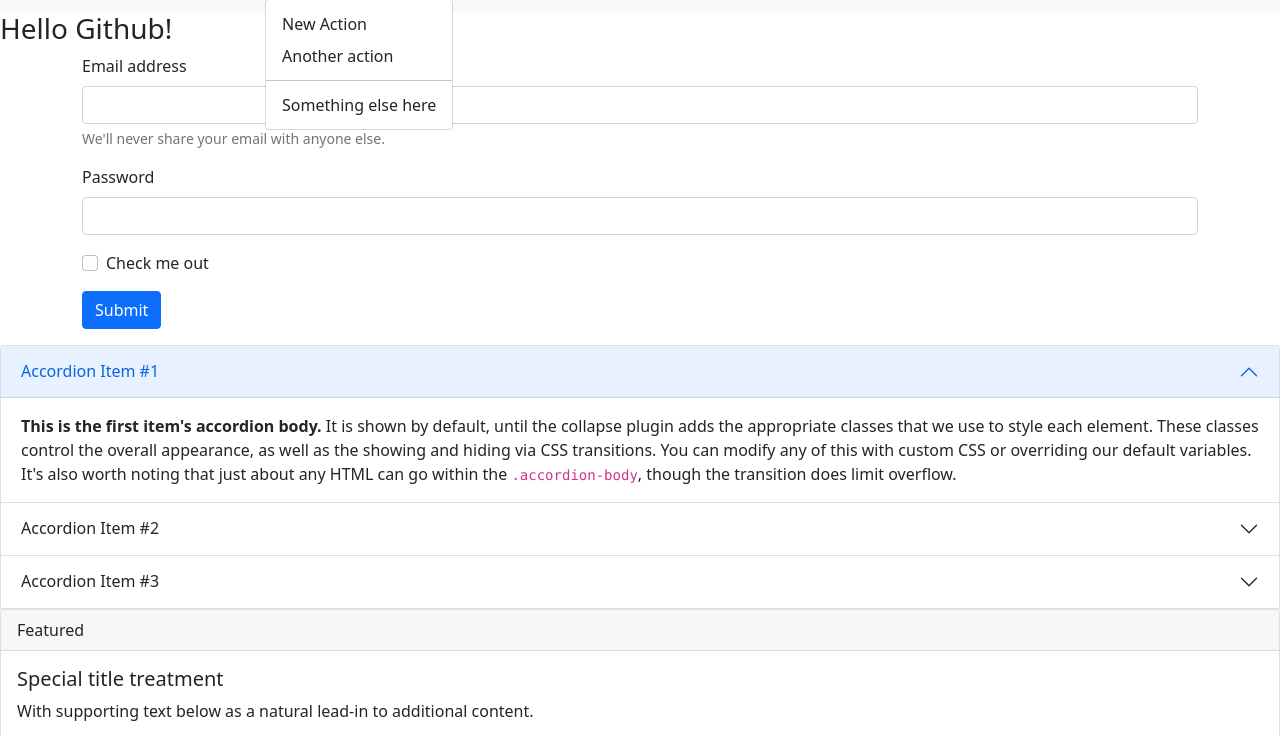
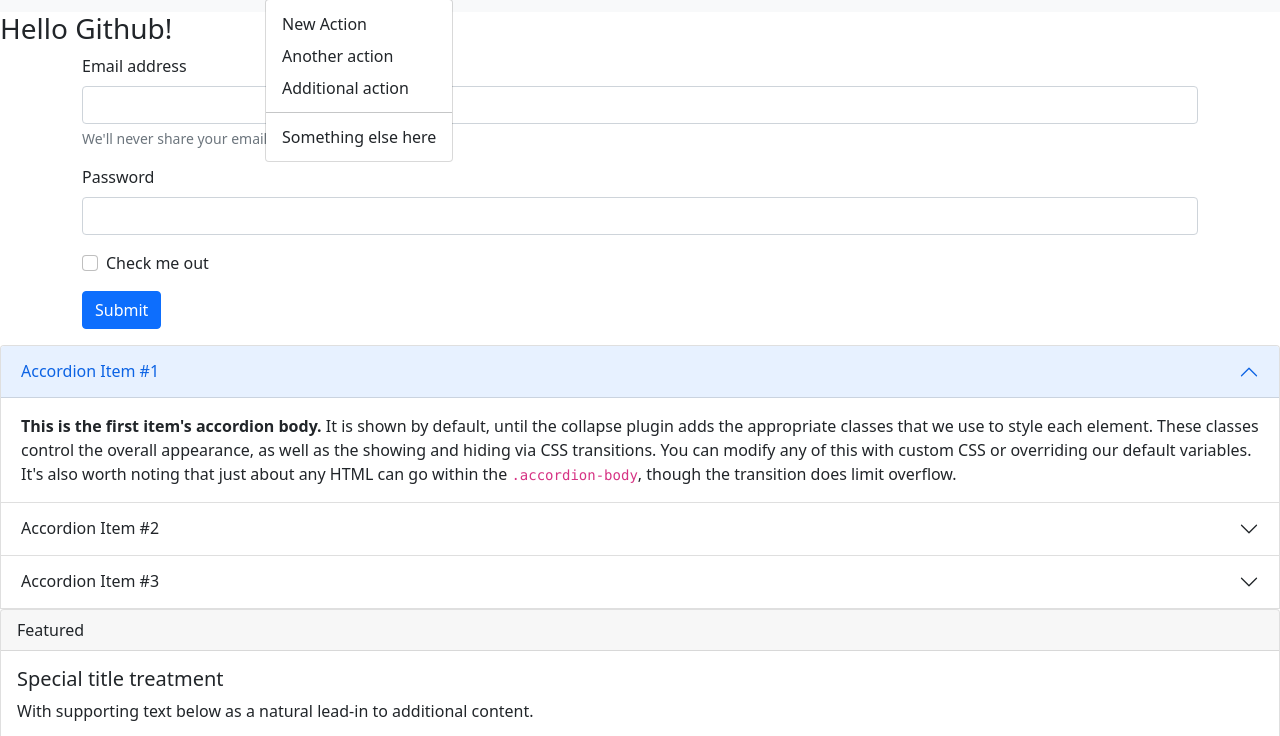
Before and after one commit to praditio/bootstrap-web-project, a plain HTML site: page index.html in a window 1280 px wide. Both pictures are taken after a click on the button "Additional Menu". Shown: the part 58-794 px from the top of the page. Drawn offline with nearby package versions, Linux system fonts and the light colour scheme.

Commit message:
Add Enh/AD-013

```diff
--- a/index.html
+++ b/index.html
@@ -29,6 +29,7 @@
             <ul class="dropdown-menu" aria-labelledby="navbarDropdown">
               <li><a class="dropdown-item" href="#">New Action</a></li>
               <li><a class="dropdown-item" href="#">Another action</a></li>
+              <li><a class="dropdown-item" href="#">Additional action</a></li>
               <li>
                 <hr class="dropdown-divider">
               </li>
```
